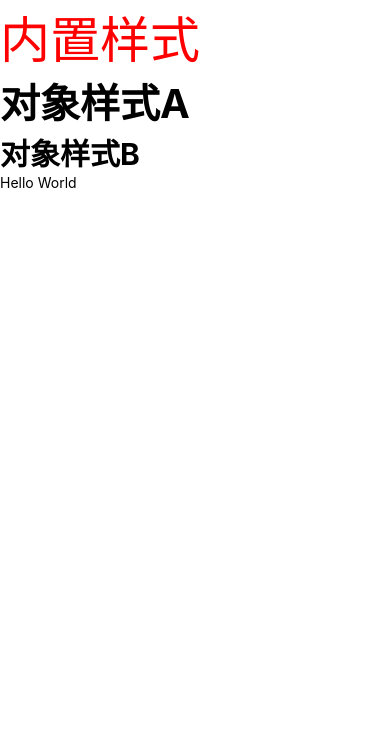
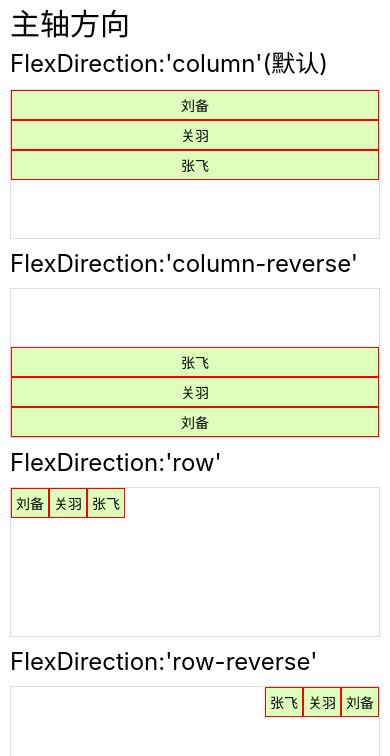
Before and after one commit to Synergism612/MyApp, a React Native app: screen / in a window 390 px wide. Shown: the top 756 px of the page. Built offline with nearby package versions, Linux system fonts and the light colour scheme.

Commit message:
flex:learn Flexbox flexDirection

```diff
--- a/App.tsx
+++ b/App.tsx
@@ -1,5 +1,5 @@
 import React, {Component} from 'react';
-import Index from './src/01_StyleSheet/index';
+import Index from './src/02_FlexBox/FlexDirection';
 
 export default class App extends Component {
   render() {
--- /dev/null
+++ b/src/02_FlexBox/FlexDirection.tsx
@@ -0,0 +1,77 @@
+import {Text, StyleSheet, View, ScrollView} from 'react-native';
+import React, {Component} from 'react';
+
+export default class FlexDirection extends Component {
+  render() {
+    return (
+      // View只会显示固定长度
+      // ScrollView支持滚动，多长都滚动
+
+      <View>
+        <Text style={[styles.h2]}>主轴方向</Text>
+        <ScrollView>
+          <Text style={[styles.h3]}>FlexDirection:'column'(默认)</Text>
+          <View style={[styles.container]}>
+            <Text style={[styles.itemBase]}>刘备</Text>
+            <Text style={[styles.itemBase]}>关羽</Text>
+            <Text style={[styles.itemBase]}>张飞</Text>
+          </View>
+          <Text style={[styles.h3]}>FlexDirection:'column-reverse'</Text>
+          <View style={[styles.container, styles.flexColumnReverse]}>
+            <Text style={[styles.itemBase]}>刘备</Text>
+            <Text style={[styles.itemBase]}>关羽</Text>
+            <Text style={[styles.itemBase]}>张飞</Text>
+          </View>
+          <Text style={[styles.h3]}>FlexDirection:'row'</Text>
+          <View style={[styles.container, styles.flexRow]}>
+            <Text style={[styles.itemBase]}>刘备</Text>
+            <Text style={[styles.itemBase]}>关羽</Text>
+            <Text style={[styles.itemBase]}>张飞</Text>
+          </View>
+          <Text style={[styles.h3]}>FlexDirection:'row-reverse'</Text>
+          <View style={[styles.container, styles.flexRowReverse]}>
+            <Text style={[styles.itemBase]}>刘备</Text>
+            <Text style={[styles.itemBase]}>关羽</Text>
+            <Text style={[styles.itemBase]}>张飞</Text>
+          </View>
+        </ScrollView>
+      </View>
+    );
+  }
+}
+const styles = StyleSheet.create({
+  itemBase: {
+    height: 30,
+    borderWidth: 1,
+    borderColor: 'red',
+    backgroundColor: '#dfb',
+    padding: 4,
+    textAlign: 'center',
+  },
+  h2: {
+    fontSize: 30,
+    marginHorizontal: 10,
+  },
+  h3: {
+    fontSize: 24,
+    marginHorizontal: 10,
+  },
+  container: {
+    height: 150,
+    margin: 10,
+    borderWidth: 1,
+    borderColor: '#ddd',
+  },
+  flexColumn: {
+    flexDirection: 'column',
+  },
+  flexRow: {
+    flexDirection: 'row',
+  },
+  flexColumnReverse: {
+    flexDirection: 'column-reverse',
+  },
+  flexRowReverse: {
+    flexDirection: 'row-reverse',
+  },
+});
```
